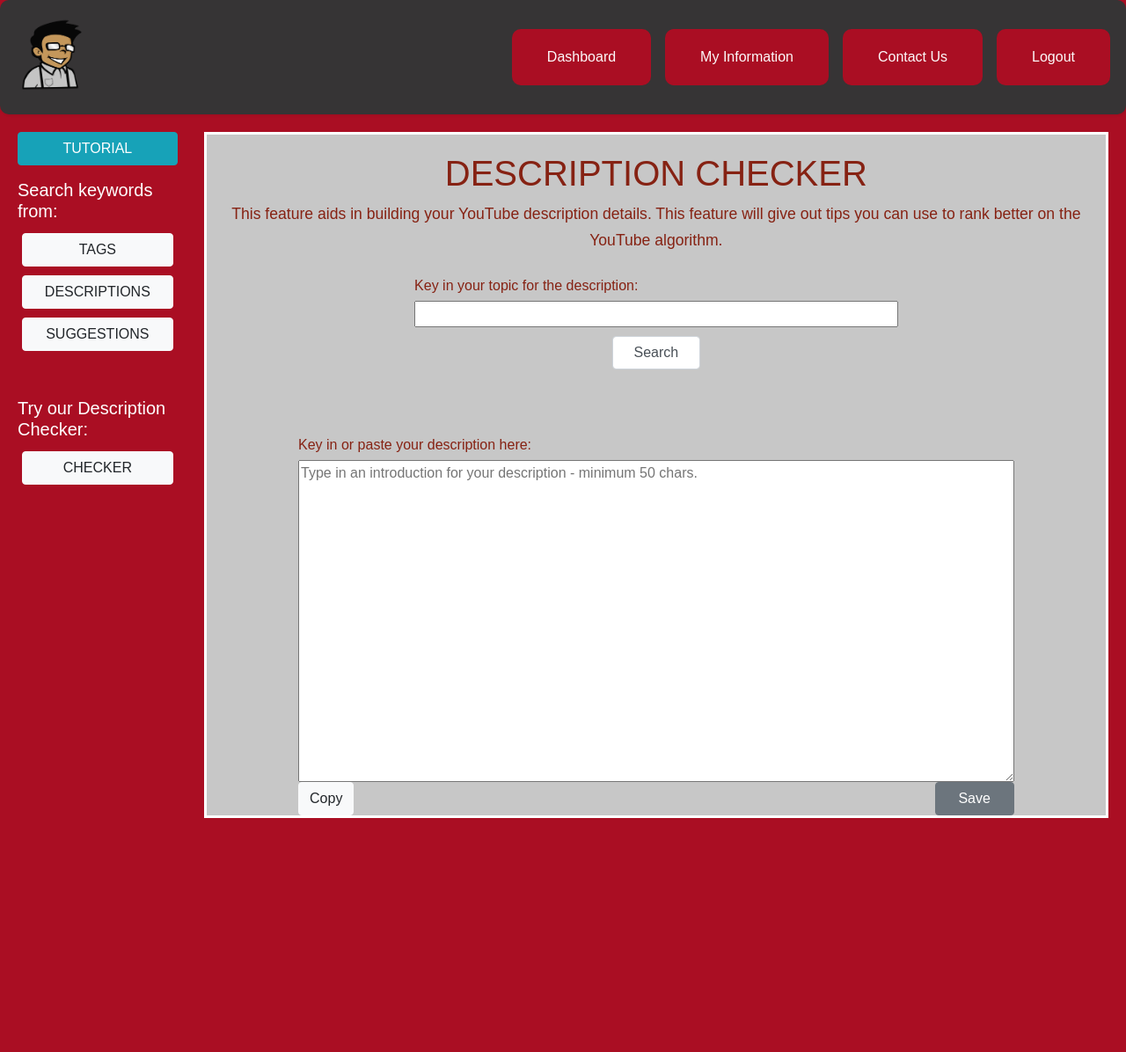
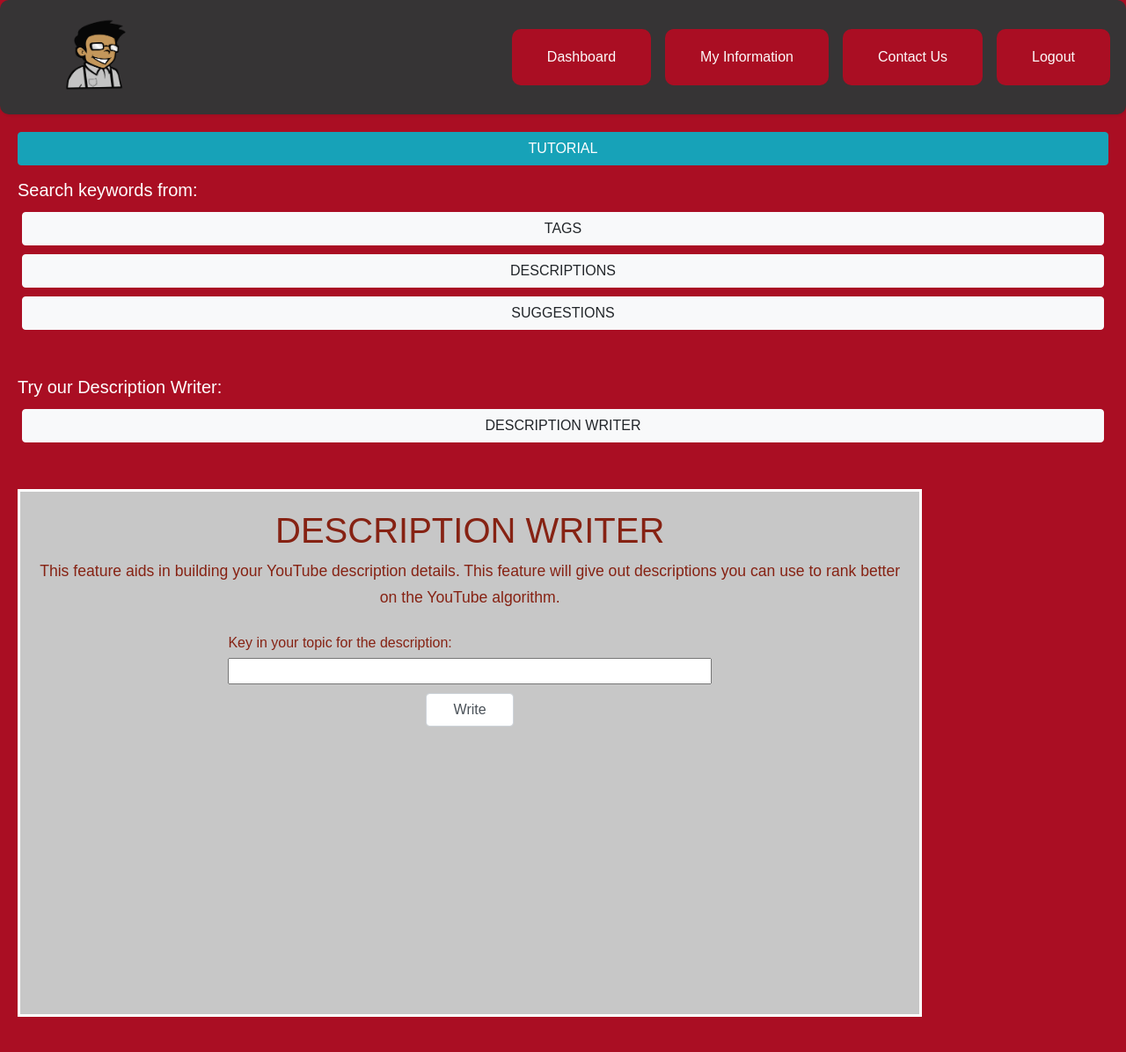
Before and after one commit to georgeyoumansjr/svboost.com, a Flask app: page /description-checker in a window 1280 px wide. Shown: the top 1196 px of the page at 88% size. Before the commit the page ends 930 px from the top, so only its background shows below. Run offline with Flask 2, Linux system fonts and the light colour scheme; the visitor is signed in with stand-in values (Sample User, id 1); data comes from the database, SQL or seed files in the repository; both versions use the stored data as it was after the commit; some libraries are stand-ins or nearby versions.

Commit message:
Added AI Description Writer And Moved Damien a Little

```diff
--- a/app.py
+++ b/app.py
@@ -101,4 +101,4 @@ def internal_server_error(e):
     return render_template('500.html'), 502
 
 if __name__ == "__main__":
-    app.run()
+    app.run( port=8000 )
--- a/config/config.py
+++ b/config/config.py
@@ -3,7 +3,9 @@ import sys
 from os.path import join, dirname
 from dotenv import load_dotenv
 
-ROOT = '/home/tnhlabsc/svboost.com'
+#ROOT = '/home/tnhlabsc/svboost.com'
+ROOT = '/mnt/c/Users/admin/Documents/Github/svboost.com'
+
 
 os.environ['OPENBLAS_NUM_THREADS'] = '1'
 
--- a/main/templates/description_builder/description-builder.html
+++ b/main/templates/description_builder/description-builder.html
@@ -17,8 +17,8 @@
 
 {% block content_search_page %}
     <main class="border1">
-        <h1>DESCRIPTION CHECKER</h1>
-        <p>This feature aids in building your YouTube description details. This feature will give out tips you can use to rank better on the YouTube algorithm.</p>
+        <h1>DESCRIPTION WRITER</h1>
+        <p>This feature aids in building your YouTube description details. This feature will give out descriptions you can use to rank better on the YouTube algorithm.</p>
         <div class="row">
             <div class="col col-1"></div>
             <div class="col-10 main-center" >
@@ -28,7 +28,7 @@
                         <div>
                             <input style="width: 100%;" type="text" size="" id="keyword" name="keyword">
                             <button style="width:100px; display:block; margin-left: auto;margin-right: auto;" type="button" class="form-control" value="descbuilder" id="search">
-                              Search
+                              Write
                             </button>
                             <div id="spinner" style="display:none" class="mt-2">
                                   <center>
@@ -51,68 +51,7 @@
             <div class="col col-1">&nbsp;</div>
 
         </div>
-        <div class="row mt-3">
-            <div class="col col-1"></div>
-            <div class="col main-center" hidden id="suggestions">
-              <div class="row mb-4">
-                <div class="col-12">
-                  <div class="alert alert-info alert-dismissible fade show" role="alert">
-                    <h5>TIPS:</h5>
-                    <h6>***Searched keyword(s): each of these keywords should occur 3 times.</h6>
-                    <h6>***Related keywords: each of these keywords should occur at least once.</h6>
-                    <button type="button" class="close" data-dismiss="alert" aria-label="Close">
-                      <span aria-hidden="true">&times;</span>
-                    </button>
-                  </div>
-                </div>
-              </div>
-              <div class="row">
-                <div class="col-md-6">
-                  <h4 class="text-left">Searched keyword(s)</h4>
-                  <div class="d-flex mb-4">
-                    <i><ul class="list-inline" id="searList">
 
-                    </ul></i>
-                  </div>
-                </div>
-
-                <div class="col-md-6">
-                  <h4 class="text-left">Related keywords</h4>
-                  <div class="d-flex mb-4">
-                    <i><ul class="list-inline" id="sugList">
-
-                    </ul></i>
-                  </div>
-                </div>
-              </div>
-            </div>
-            <div class="col col-1"></div>
-        </div>
-        <div class="row">
-          <div class="col col-1"></div>
-          <div class="col main-center" hidden id="progress">
-            <div class="progress">
-              <div id="progresscheker" class="progress-bar bg-danger" role="progressbar"></div>
-            </div>
-          </div>
-          <div class="col col-1"></div>
-        </div>
-        <div class="row">
-            <div class="col col-1"></div>
-            <div class="col-10 main-center">
-                <br><br>
-                <h6>Key in or paste your description here:</h6>
-                <textarea placeholder="Type in an introduction for your description - minimum 50 chars." type="text" id="textarea_descri" name="description_intro" onkeyup="validation_builder()" rows="15"></textarea>
-                <center>
-                <div class="btns" style="text-align:right;">
-                    <button  type="button" class="btn btn-light btn-sty" style="float:left" onclick="copyToClipboard(textarea_descri)">Copy</button>
-                    <button style="width:90px;" type="button" class="btn btn-secondary btn-sty" onclick="step_one()">Save</button>
-                    <div hidden class="alert alert-secondary" role="alert" id="displayMessageDescriptionBuilder"></div>
-                </div>
-                </center>
-            </div>
-            <div class="col col-1"></div>
-          </div>
 
     </main>
 {% endblock %}
--- a/report/report.py
+++ b/report/report.py
@@ -106,10 +106,21 @@ def get_description_builder_keywords():
     global search_by_keyword_result
 
     if 'keyword' in request.args:
+        import openai
         keyword = str(request.args['keyword'])
-        search_by_keyword_result = report_by_keyword(keyword)
-        bdes = frequency_by_video_description(search_by_keyword_result)
-        json_data = jsonify(bdes)
+
+        response = openai.Completion.create(
+            model="text-davinci-003",
+            prompt="Write a video description about "+keyword,
+            max_tokens=200,
+            temperature=0
+        )
+
+        json_data = response['choices'][0]['text']
+
+        #search_by_keyword_result = report_by_keyword(keyword)
+        #bdes = frequency_by_video_description(search_by_keyword_result)
+        json_data = jsonify(json_data)
 
         return json_data
     else:
--- a/static/js/description-builder-utility.js
+++ b/static/js/description-builder-utility.js
@@ -28,15 +28,17 @@ function search_for_keyword_description_builder(){
         $("#spinner").hide();
         $(".result").show();
 
-        re = response.slice(0, 6 + 1);
-
+        //re = response.slice(0, 6 + 1);
         var list = [];
-        if (response.length > 10){
-            list = to_list_template_new(re)
-        } else {
-            list = to_list_template_new(re)
-        }
-
+        //console.log(response);
+        try{
+            list = to_list_template_new(response);
+        }catch(error){
+            list = '<div> Your Description: </div>'
+            +'<div id="tocopy" style=" border: 1px solid gray; padding: 5px; background-color: white; box-shadow: 2px 2px 5px rgba(0, 0, 0, 0.3); ">'+response+
+	        '</div> <button class="btnbuild" onclick="copyToClipboard()">Copy</button>';
+            //list = response;
+        };
         $(".result").append(
         '<div>'
         +list
--- a/templates/base.html
+++ b/templates/base.html
@@ -38,13 +38,14 @@
     </script>
 
 
+
 </head>
 
 <body class="public-access-body">
     <main id="theBody">
         <div class="wrapper">
             <nav class="navbar navbar-expand-lg navbar-dark">
-                <a href="{{ url_for('main.landing_page') }}"><img src="{{ url_for('static', filename='img/SVO_icon2.png') }}" alt="SmartVidBoost Logo" class="logo" width="52" height="52"></a>
+                <a style="margin-left: 50px;" href="{{ url_for('main.landing_page') }}"><img src="{{ url_for('static', filename='img/SVO_icon2.png') }}" alt="SmartVidBoost Logo" class="logo" width="52" height="52"></a>
                 <button class="navbar-toggler" type="button" data-toggle="collapse" data-target="#navbarTogglerDemo02" aria-controls="navbarTogglerDemo02" aria-expanded="false" aria-label="Toggle navigation">
                     <span class="navbar-toggler-icon"></span>
                 </button>
@@ -148,6 +149,19 @@
             });
         }
     </script>
+    <!--Start of Tawk.to Script-->
+    <script type="text/javascript">
+        var Tawk_API=Tawk_API||{}, Tawk_LoadStart=new Date();
+        (function(){
+        var s1=document.createElement("script"),s0=document.getElementsByTagName("script")[0];
+        s1.async=true;
+        s1.src='https://embed.tawk.to/63e7b5a5c2f1ac1e2032b8fc/1gp0hr3sf';
+        s1.charset='UTF-8';
+        s1.setAttribute('crossorigin','*');
+        s0.parentNode.insertBefore(s1,s0);
+        })();
+        </script>
+        <!--End of Tawk.to Script-->
     <!-- Facebook Pixel Code -->
     <script>
     !function(f,b,e,v,n,t,s)
--- a/templates/landing_page.html
+++ b/templates/landing_page.html
@@ -255,5 +255,18 @@
         document.getElementById(params.get('offer').replace("#", "")).click()
     }
   </script>
+  <!--Start of Tawk.to Script-->
+  <script type="text/javascript">
+    var Tawk_API=Tawk_API||{}, Tawk_LoadStart=new Date();
+    (function(){
+    var s1=document.createElement("script"),s0=document.getElementsByTagName("script")[0];
+    s1.async=true;
+    s1.src='https://embed.tawk.to/63e7b5a5c2f1ac1e2032b8fc/1gp0hr3sf';
+    s1.charset='UTF-8';
+    s1.setAttribute('crossorigin','*');
+    s0.parentNode.insertBefore(s1,s0);
+    })();
+    </script>
+    <!--End of Tawk.to Script-->
 </body>
 </html>
--- a/templates/search_page_base.html
+++ b/templates/search_page_base.html
@@ -10,8 +10,8 @@
                     <a class="btn btn-light" href="{{ url_for('main.search_by_keyword_in_tag') }}">TAGS</a>
                     <a class="btn btn-light" href="{{ url_for('main.search_by_keyword_in_description') }}">DESCRIPTIONS</a>
                     <a class="btn btn-light" href="{{ url_for('main.search_by_keyword') }}">SUGGESTIONS</a>
-                    <h5 class="mt-5">Try our Description Checker:</h5>
-                    <a class="btn btn-light" href="{{ url_for('main.description_builder') }}">CHECKER</a>
+                    <h5 class="mt-5">Try our Description Writer:</h5>
+                    <a class="btn btn-light" href="{{ url_for('main.description_builder') }}">DESCRIPTION WRITER</a>
                 </nav>
             </div>
             <div class="col-xl-10 col-lg-10 col-md-12 col-sm-12">
```
Also changed, not shown: .db.
